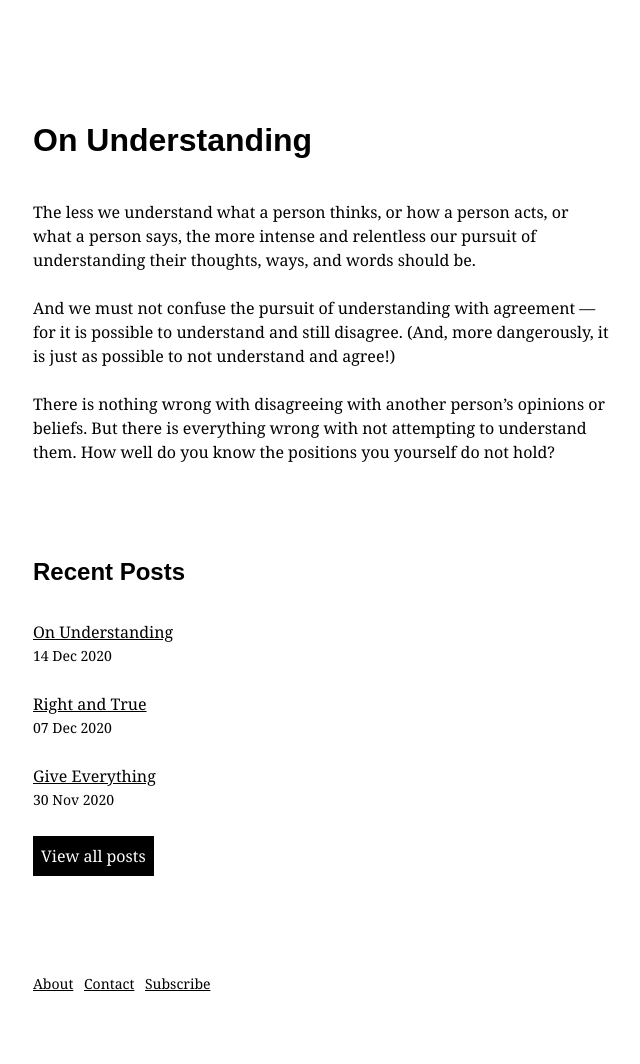
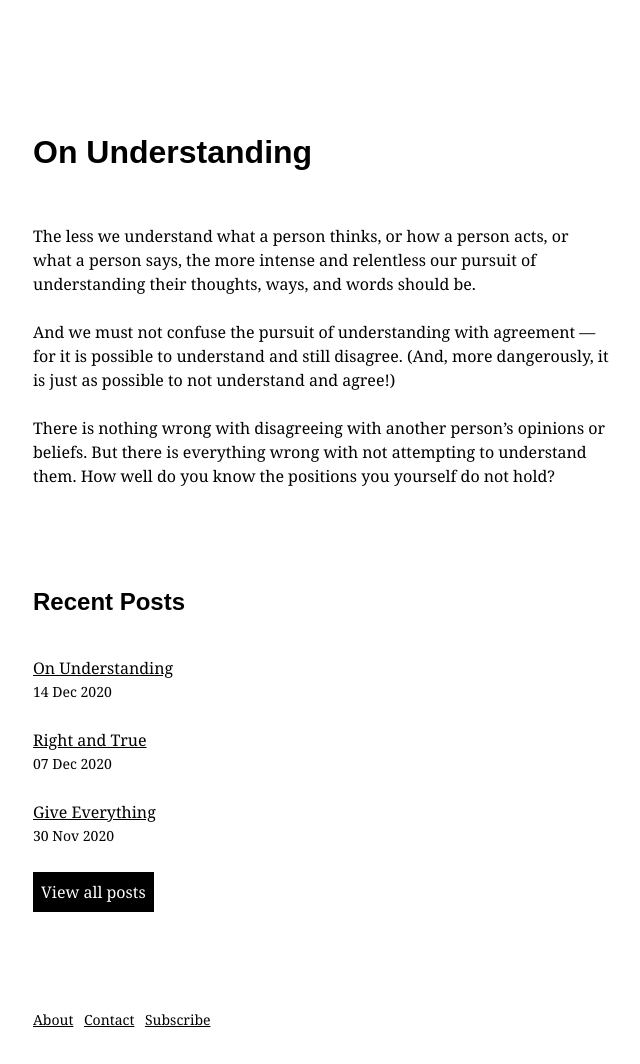
Before and after one commit to michaelaliotti/michaelaliotti.github.io, a Jekyll site: the page built from index.html, in a window 1280 px wide. Shown: the whole page, without its empty margins (319-959 px from the left). Built offline with Jekyll 4.4.1, drawn with Linux system fonts in a browser that asks for light colours; before the commit the page ends 1028 px from its top, so only the background shows below that.

Commit message:
Fixed line height.

```diff
--- a/assets/css/styles.css
+++ b/assets/css/styles.css
@@ -25,6 +25,7 @@ a.button {
 
 h1, h2 {
 	font-family: Arial, sans-serif;
+	line-height: 1.5em;
 	margin: 1.5em 0;
 	padding: 0;
 }
@@ -63,11 +64,8 @@ main nav li {
 	padding: 0;
 }
 
-footer {
+footer nav ul {
 	font-size: 0.875em;
-}
-
-footer nav ul {
 	margin: 0;
 	padding: 0;
 }
```
